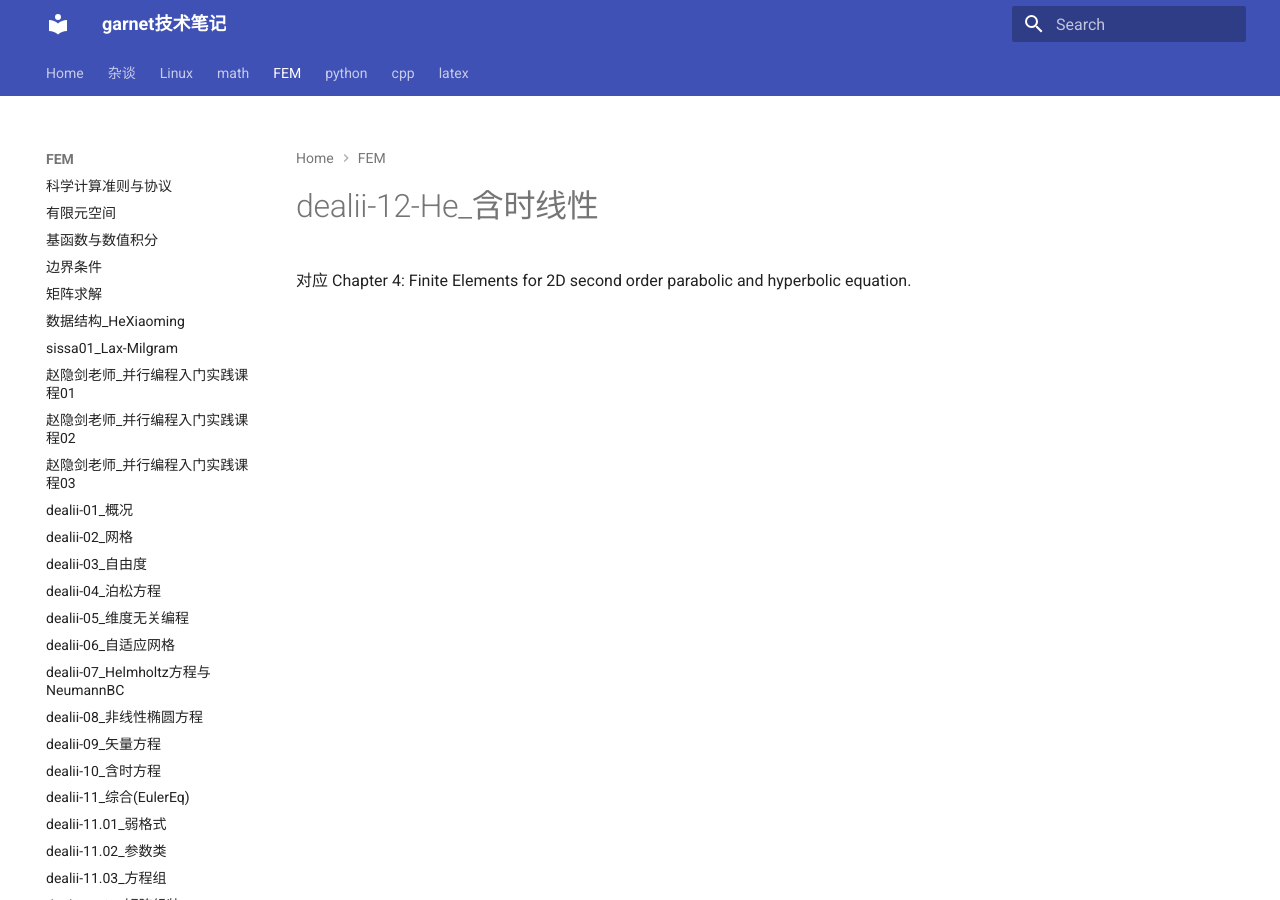
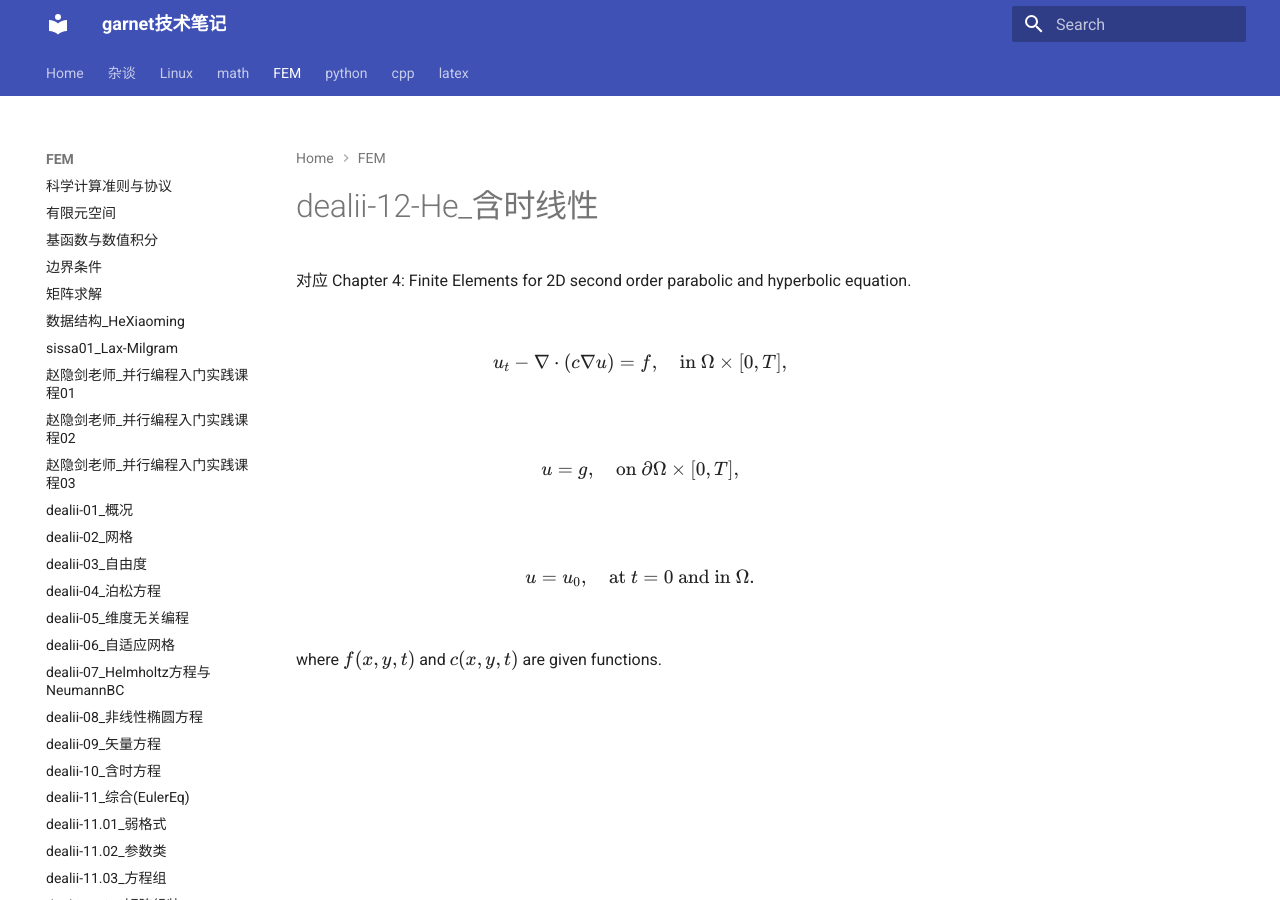
Before and after one commit to ymma98/technotes, an MkDocs documentation site: the page built from docs/FEM/dealii-12-He_含时线性.md, in a window 1280 px wide. Built offline with MkDocs 1.6.1 and Material for MkDocs 9.7.7, drawn with Linux system fonts in a browser that asks for light colours.

Commit message:
docs/FEM/dealii-12-He_含时线性.md updated from https://stackedit.cn/

```diff
--- a/docs/FEM/dealii-12-He_含时线性.md
+++ b/docs/FEM/dealii-12-He_含时线性.md
@@ -3,8 +3,23 @@
 对应 Chapter 4: Finite Elements for 2D second order parabolic and hyperbolic equation.
 
 
+$$
+u_t - \nabla \cdot (c \nabla u) = f, \quad \text{in} \ \Omega \times [0, T],
+$$
+
+$$
+u = g, \quad \text{on} \ \partial \Omega \times [0, T],
+$$
+
+$$
+u = u_0, \quad \text{at} \ t = 0 \ \text{and in} \ \Omega.
+$$
+
+where $f(x, y, t)$ and $c(x, y, t)$ are given functions.
+
 
 
 <!--stackedit_data:
-eyJoaXN0b3J5IjpbMTczNzIxMDc0MSwtNjU5Mjk3ODI5XX0=
+eyJoaXN0b3J5IjpbMjQ3NjExMzI3LDE3MzcyMTA3NDEsLTY1OT
+I5NzgyOV19
 -->
```
